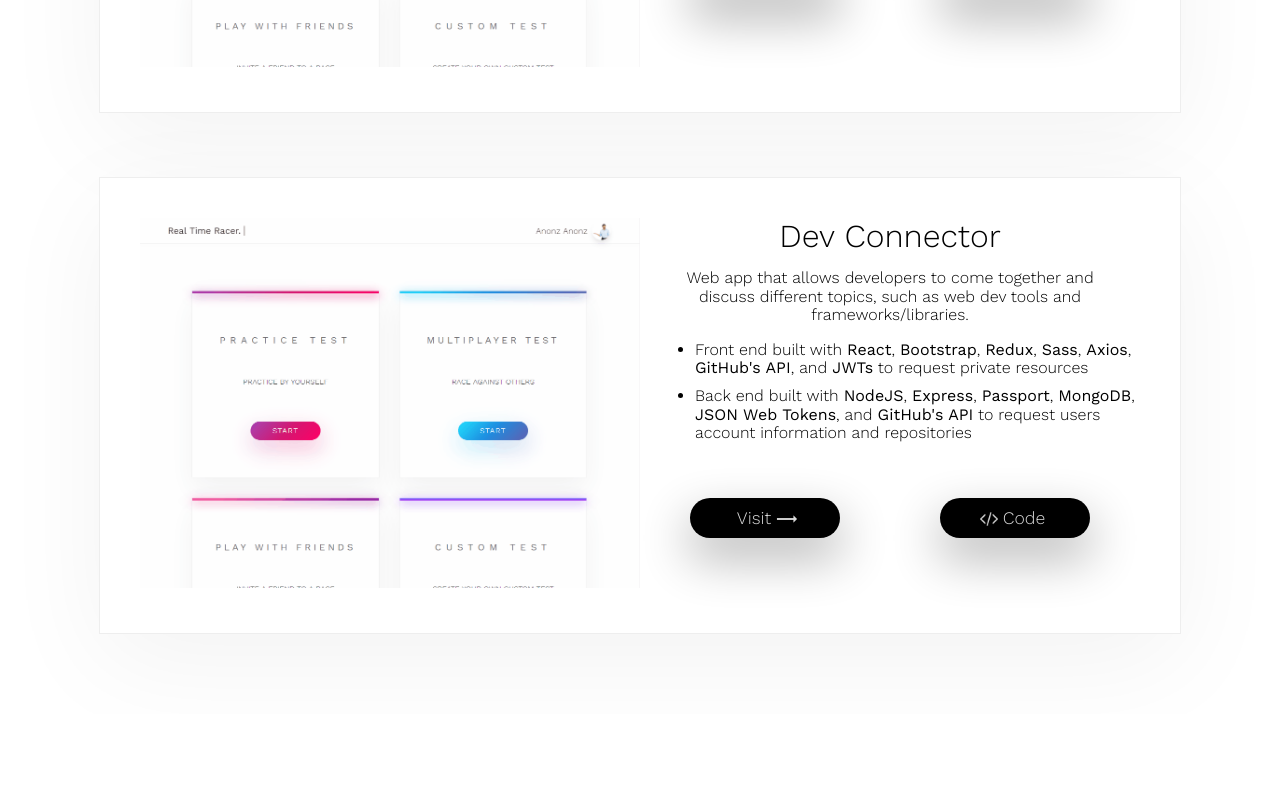
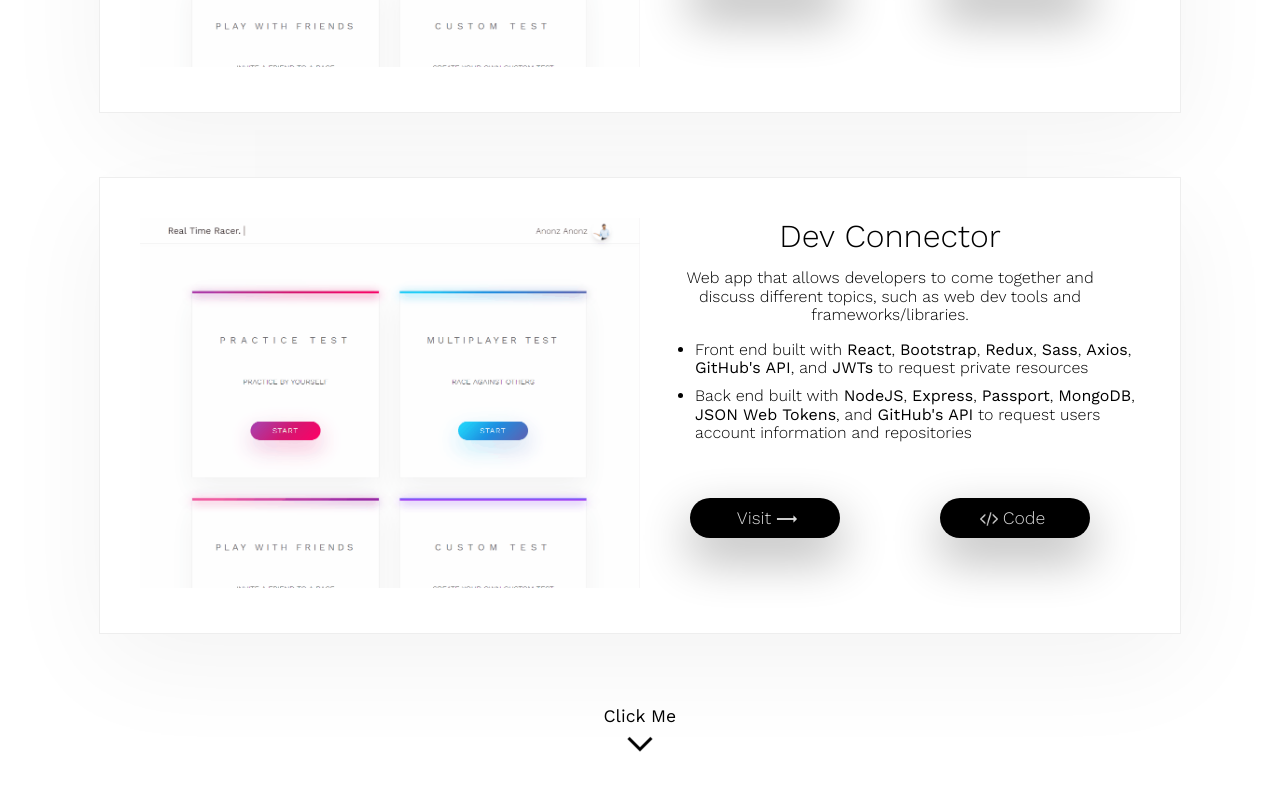
Before and after one commit to KyleS-99/Portfolio-Site, a React (Create React App) app in the folder client/: page / in a window 1280 px wide. Shown: the part 1341-2132 px from the top of the page. Before the commit the page ends 2055 px from the top, so only its background shows below. Built offline with nearby package versions, Linux system fonts and the light colour scheme.

Commit message:
Finished Projects component

```diff
--- a/client/src/components/Projects.js
+++ b/client/src/components/Projects.js
@@ -2,11 +2,13 @@ import React from 'react';
 import styled from 'styled-components';
 
 import SectionTitle from './styled/SectionTitle';
+import ClickMe from './styled/ClickMe';
 
 const ProjectsContainer = styled.div`
     width: 100%;
     min-height: 100vh;
-    margin-bottom: 5rem;
+    padding-bottom: 10rem;
+    position: relative;
 `;
 
 const ProjectContainer = styled.div`
@@ -259,6 +261,8 @@ const Projects = () => (
                 </ProjectItem>
             </ProjectContainer>
         </ProjectContainer>
+
+        <ClickMe />
     </ProjectsContainer>
 );
 
```
Also changed, not shown: client/src/components/Skills.js (added).
